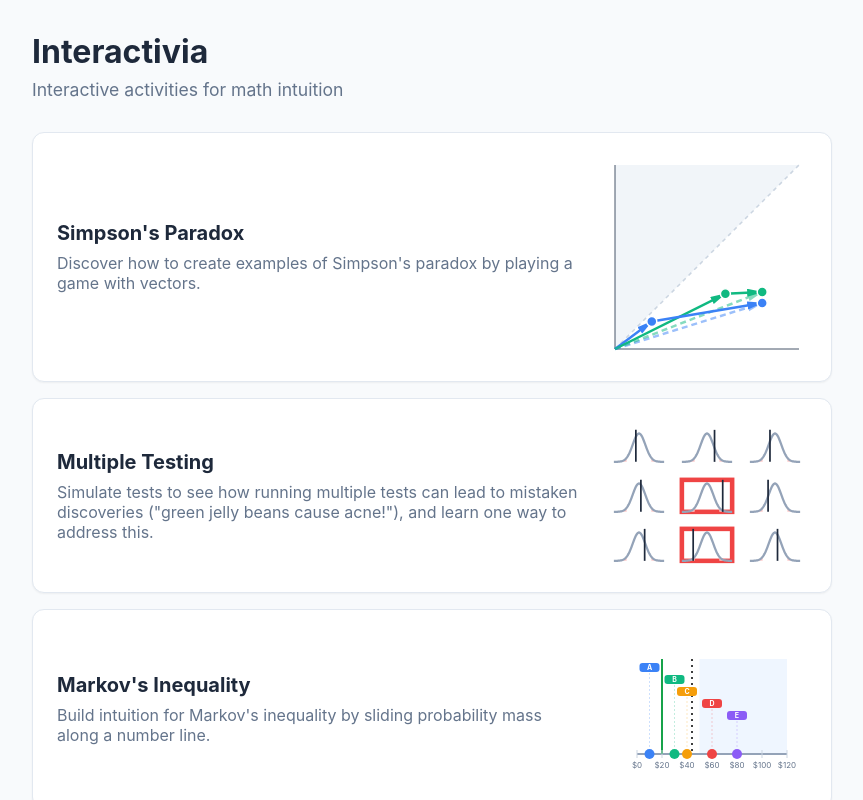
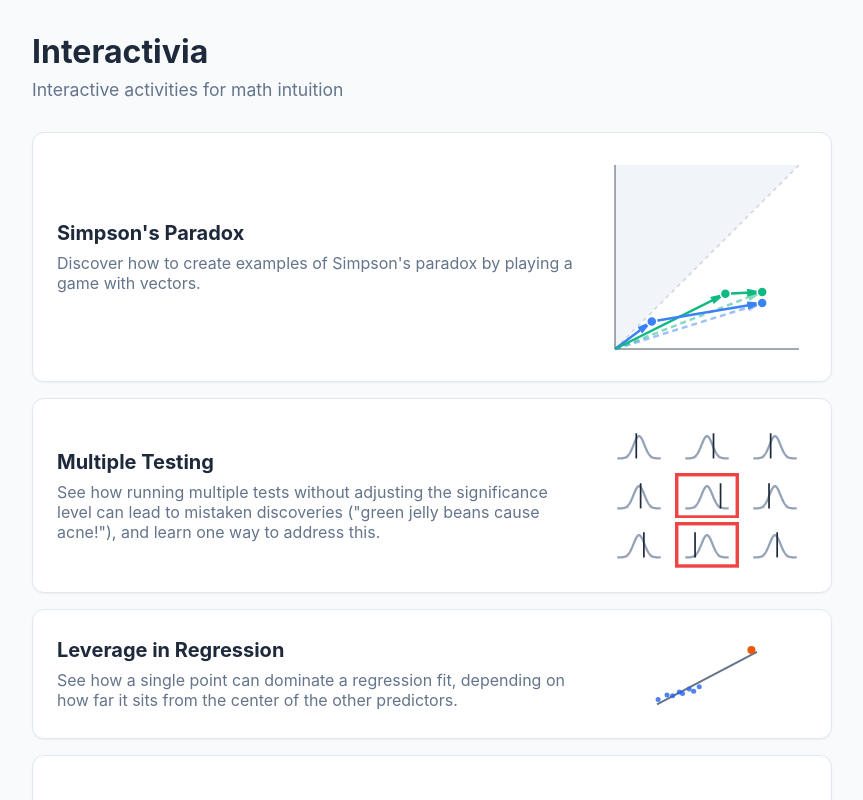
Before and after one commit to blfang/interactivia, a React (Vite) app: page / in a window 1280 px wide. Shown: the top 800 px of the page, without its empty margins (208-1071 px from the left). Built offline with nearby package versions, Linux system fonts and the light colour scheme.

Commit message:
Update main lessons page

```diff
--- a/src/lessons/index.ts
+++ b/src/lessons/index.ts
@@ -8,9 +8,9 @@ import leverageInRegression from './leverage-in-regression/lesson';
 export const LESSONS: Lesson[] = [
   simpsonsParadox,
   multipleTesting,
+  leverageInRegression,
+  inspectionParadox,
   markovInequality,
-  inspectionParadox,
-  leverageInRegression,
 ];
 
 export function getLessonById(id: string | undefined): Lesson | undefined {
--- a/src/lessons/inspection-paradox/lesson.ts
+++ b/src/lessons/inspection-paradox/lesson.ts
@@ -9,7 +9,7 @@ const inspectionParadox: Lesson = {
   id: 'inspection-paradox',
   title: 'Inspection Paradox',
   description:
-    'Watch random arrivals unfold over a day and see why the interval you happen to land in tends to be longer than average.',
+    'Watch buses arrive at a bus stop throughout the day, and see why the bus you are waiting for seems to take longer to arrive.',
   steps: [ClassSize, ArrivalsTimeline, ArrivalsParadox, ExpectedLength],
   stepTitles: [
     'Class size',
--- a/src/lessons/multiple-testing/components/NormalPlot.tsx
+++ b/src/lessons/multiple-testing/components/NormalPlot.tsx
@@ -1,6 +1,7 @@
 import styles from './NormalPlot.module.css';
 
-const MARGIN = { top: 6, right: 6, bottom: 6, left: 6 };
+const MARGIN = { top: 9, right: 9, bottom: 9, left: 9 };
+const BOX_INSET = 1.5; // gap between the svg edge and the significance box, so it stays clear of the plot content
 const X_MIN = -4;
 const X_MAX = 4;
 const Y_MAX = 0.45;
@@ -66,16 +67,16 @@ export default function NormalPlot({
   return (
     <svg viewBox={`0 0 ${width} ${height}`} className={styles.plot}>
       {/* red box outline when the simulated value is significant;
-          rendered first so tails and curve stay visible on top */}
+          drawn around the svg edge, outside the plot content, so it never overlaps the curve or tails */}
       {significant && (
         <rect
-          x={MARGIN.left}
-          y={MARGIN.top}
-          width={plotW}
-          height={plotH}
+          x={BOX_INSET}
+          y={BOX_INSET}
+          width={width - 2 * BOX_INSET}
+          height={height - 2 * BOX_INSET}
           fill="none"
           stroke={SIGNIFICANT_STROKE}
-          strokeWidth={4}
+          strokeWidth={3}
         />
       )}
 
--- a/src/lessons/multiple-testing/lesson.ts
+++ b/src/lessons/multiple-testing/lesson.ts
@@ -11,7 +11,7 @@ import Preview from './components/Preview';
 const multipleTesting: Lesson = {
   id: 'multiple-testing',
   title: 'Multiple Testing',
-  description: 'Simulate tests to see how running multiple tests can lead to mistaken discoveries ("green jelly beans cause acne!"), and learn one way to address this.',
+  description: 'See how running multiple tests without adjusting the significance level can lead to mistaken discoveries ("green jelly beans cause acne!"), and learn one way to address this.',
   steps: [Step1, Step2, Step3, Step4, Step5, Step6, Step7],
   stepTitles: ['Finding something from nothing',
     'Finding something from a lot of nothing',
```
